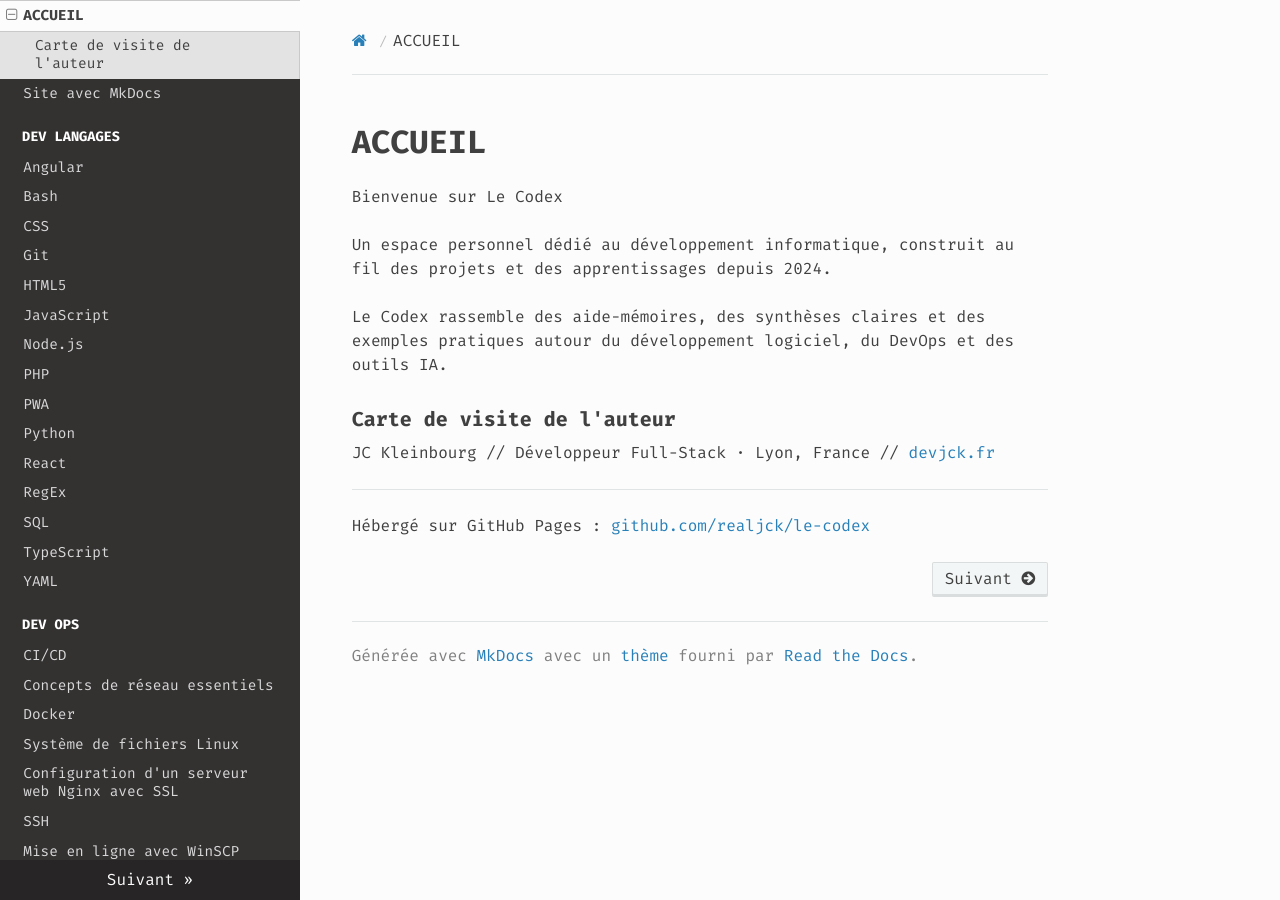
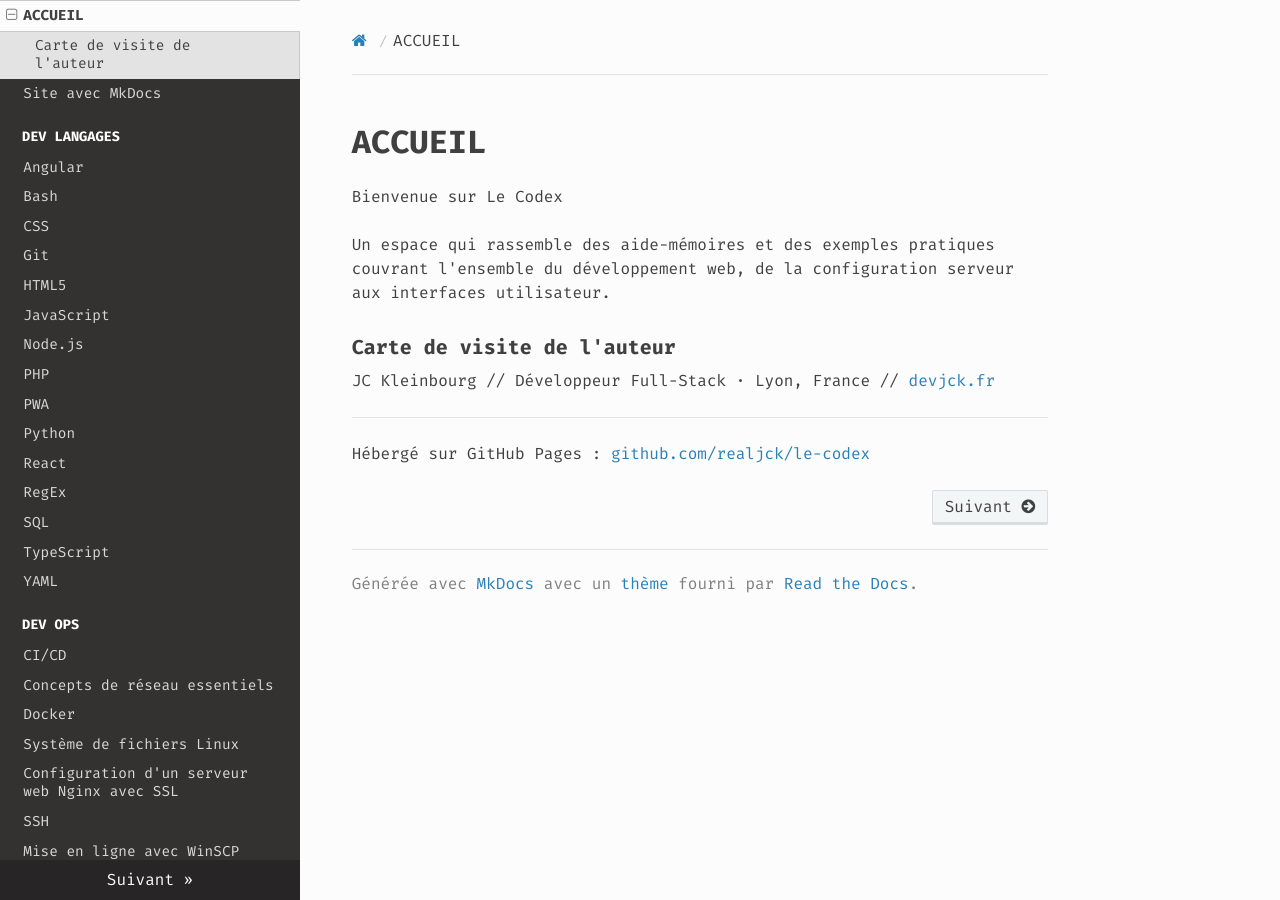
Before and after one commit to realjck/le-codex, an MkDocs documentation site: the page built from docs/index.md, in a window 1280 px wide. Built offline with MkDocs 1.6.1, drawn with Linux system fonts in a browser that asks for light colours; nearby versions of some CDN libraries.

Commit message:
Met à jour README et index

```diff
--- a/docs/index.md
+++ b/docs/index.md
@@ -2,9 +2,7 @@
 
 Bienvenue sur Le Codex
 
-Un espace personnel dédié au développement informatique, construit au fil des projets et des apprentissages depuis 2024.
-
-Le Codex rassemble des aide-mémoires, des synthèses claires et des exemples pratiques autour du développement logiciel, du DevOps et des outils IA.
+Un espace qui rassemble des aide-mémoires et des exemples pratiques couvrant l'ensemble du développement web, de la configuration serveur aux interfaces utilisateur.
 
 ### Carte de visite de l'auteur
 
```
Also changed, not shown: README.md (+1 -1 lines).
